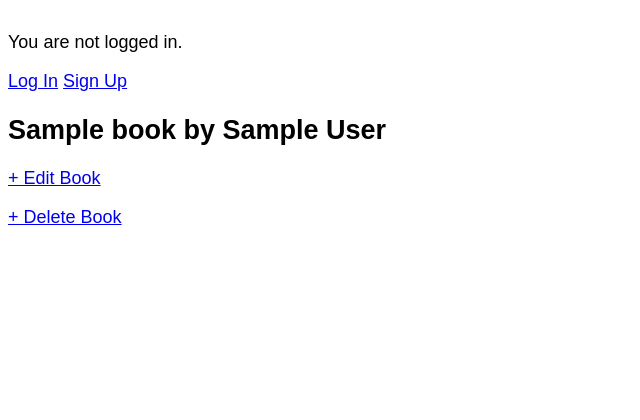
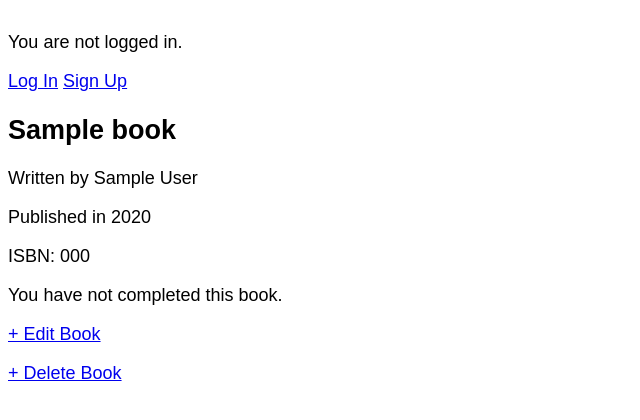
Before and after one commit to willowgavette/reading-list-django, a Django app: template templates/book.html in a window 1280 px wide. Shown: the part 99-519 px from the top of the page, without its empty margins (0-640 px from the left). Run offline with Django 3.2, Linux system fonts and the light colour scheme; the template is opened without the code that fills it: most values are stand-ins (such as "Sample title", 1, 10 or a date in 2020).

Commit message:
added new info fields for books, updated views

```diff
--- a/reading_list/models.py
+++ b/reading_list/models.py
@@ -4,6 +4,9 @@ from django.urls import reverse
 class Book(models.Model):
 	title = models.CharField(max_length=100)
 	author = models.CharField(max_length=100)
+	year = models.IntegerField()
+	isbn = models.IntegerField(null=True, blank=True)
+	completed = models.BooleanField(default=False)
 
 	def __str__(self):
 		return self.title
--- a/reading_list/views.py
+++ b/reading_list/views.py
@@ -25,7 +25,7 @@ class SingleBookView(LoginRequiredMixin, DetailView):
 class BookEnterView(LoginRequiredMixin, CreateView):
 	model = Book
 	template_name = 'book_entry.html'
-	fields = ('title', 'author')
+	fields = ['title', 'author', 'year', 'isbn', 'completed']
 
 	def form_valid(self, form):
 		form.instance.author = self.request.user
--- a/templates/book.html
+++ b/templates/book.html
@@ -2,7 +2,15 @@
 
 {% block content %}
 	<div class="book-entry">
-		<h2>{{ book.title }} by {{ book.author }}</h2>
+		<h2>{{ book.title }}</h2>
+		<p>Written by {{ book.author }}</p>
+		<p>Published in {{ book.year }}</p>
+		<p>ISBN: {{ book.isbn }}</p>
+		{% if book.status %}
+			<p>You have completed this book.</p>
+		{% else %}
+			<p>You have not completed this book.</p>
+		{% endif %}
 	</div>
 
 	<p><a href="{% url 'book_edit' book.pk %}">+ Edit Book</a></p>
--- a/templates/home.html
+++ b/templates/home.html
@@ -4,7 +4,7 @@
 {% for book in all_books_list %}
 <div class="book-entry">
 	<h2><a href="{% url 'book' book.pk %}">
-		{{ book.title }} by {{ book.author }}
+		{{ book.title }}
 	</a></h2>
 </div>
 {% endfor %}
```
Also changed, not shown: db.sqlite3, reading_list/migrations/0003_rename_author_book_book_author.py (added), reading_list/migrations/0004_rename_book_author_book_writer.py (added), reading_list/migrations/0005_rename_writer_book_author.py (added), reading_list/migrations/0006_book_year.py (added), reading_list/migrations/0007_auto_20211031_1814.py (added), reading_list/migrations/0008_rename_status_book_completed.py (added).
